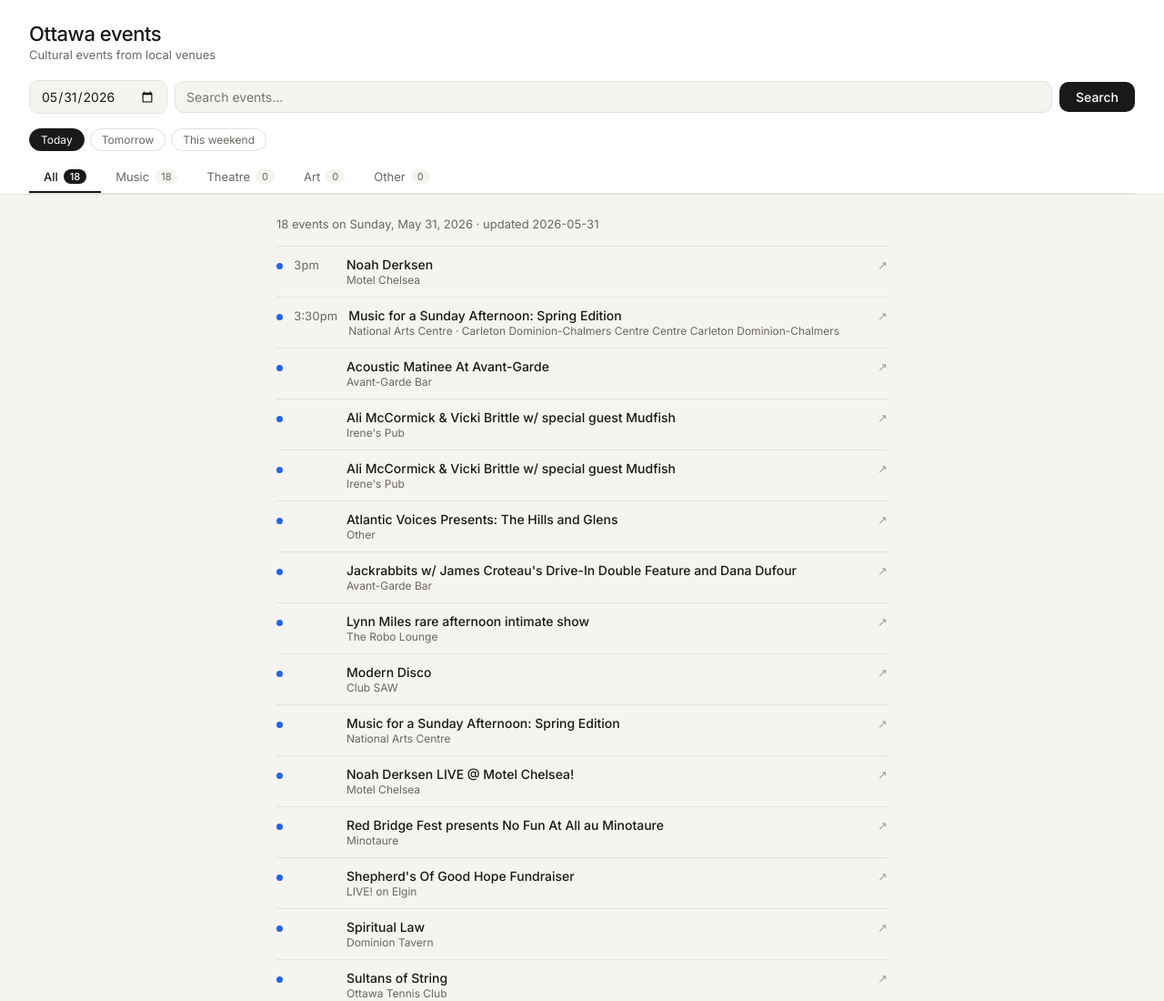
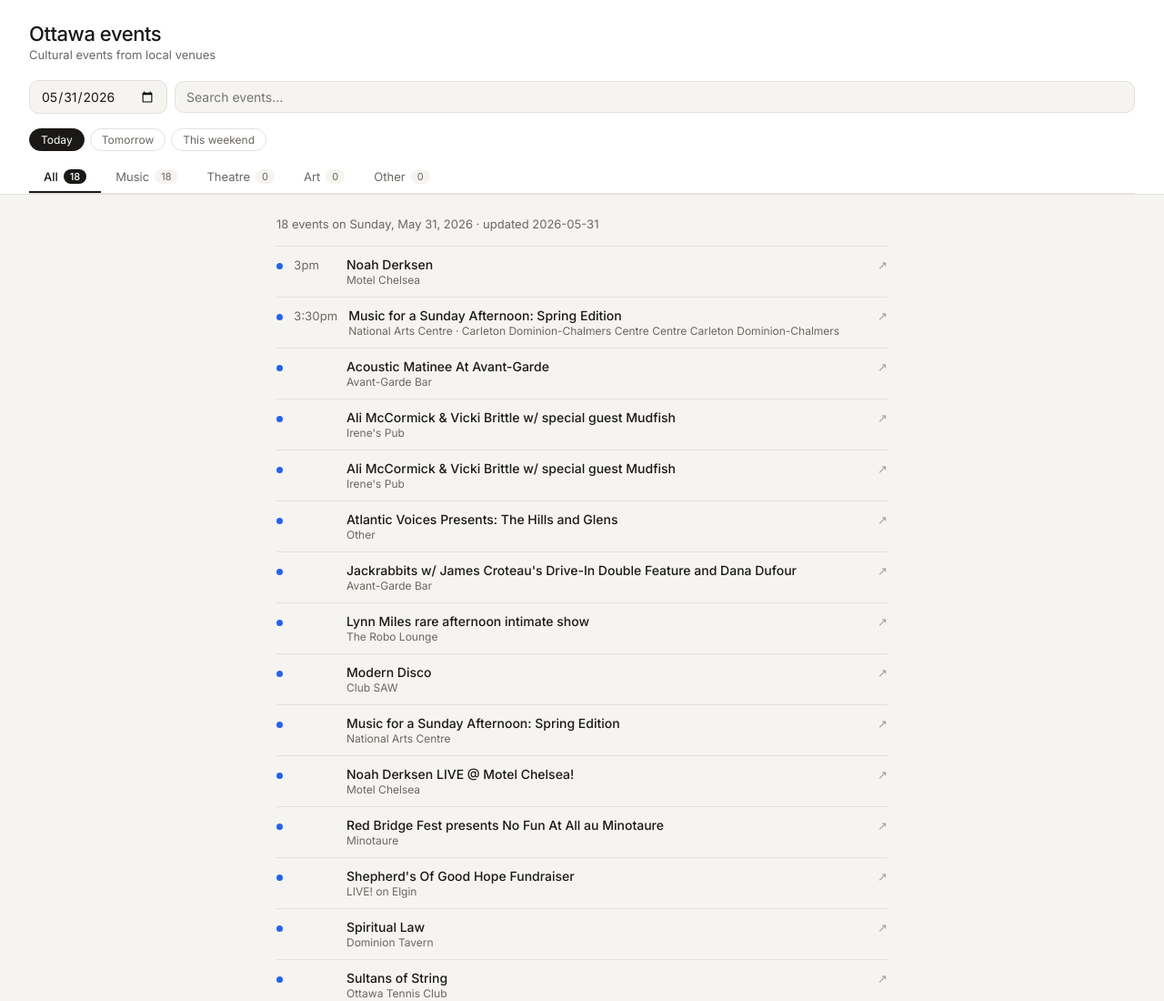
Before and after one commit to bartbols/OttawaEventFinder, a plain HTML site: page docs/index.html in a window 1280 px wide. Shown: the top 1100 px of the page at 91% size. Drawn offline with Linux system fonts and the light colour scheme.

Commit message:
removed search button

```diff
--- a/docs/index.html
+++ b/docs/index.html
@@ -68,6 +68,9 @@
       margin-bottom: 1rem;
     }
 
+    input[type="date"] { flex-shrink: 0; }
+    .search-text-wrap { flex: 1; }
+
     input[type="date"], input[type="text"] {
       border: 0.5px solid var(--border);
       border-radius: var(--radius);
@@ -82,21 +85,6 @@
     input[type="date"]:focus, input[type="text"]:focus { border-color: var(--text); }
     input[type="text"] { flex: 1; min-width: 120px; }
 
-    .search-btn {
-      background: var(--text);
-      color: var(--surface);
-      border: none;
-      border-radius: var(--radius);
-      padding: 8px 18px;
-      font-size: 14px;
-      font-family: inherit;
-      font-weight: 500;
-      cursor: pointer;
-      white-space: nowrap;
-      transition: opacity 0.15s;
-    }
-    .search-btn:hover { opacity: 0.85; }
-    .search-btn:disabled { opacity: 0.4; cursor: default; }
 
     /* ── Category tabs ── */
     .cat-tabs {
@@ -324,7 +312,6 @@
       <input type="text" id="text-input" placeholder="Search events…" />
       <button class="clear-btn" id="clear-btn" onclick="clearSearch()" title="Clear search">×</button>
     </div>
-    <button class="search-btn" id="search-btn" onclick="searchEvents()">Search</button>
   </div>
   <div class="shortcut-row">
     <button class="shortcut-btn" id="btn-today" onclick="setShortcut('today')">Today</button>
@@ -535,9 +522,6 @@
 
     if (!dateVal && !textVal) return;
 
-    const btn = document.getElementById("search-btn");
-    btn.disabled = true;
-    btn.textContent = "…";
 
     try {
       const resp = await fetch(DATA_URL);
@@ -584,8 +568,6 @@
     } catch(err) {
       document.getElementById("status").textContent = "⚠️ " + err.message;
     } finally {
-      btn.disabled = false;
-      btn.textContent = "Search";
     }
   }
 
@@ -635,9 +617,6 @@
   }
 
   async function searchWeekend() {
-    const btn = document.getElementById("search-btn");
-    btn.disabled = true;
-    btn.textContent = "…";
     try {
       const resp = await fetch(DATA_URL);
       if (!resp.ok) throw new Error("Could not load events.json");
@@ -696,8 +675,6 @@
     } catch(err) {
       document.getElementById("status").textContent = "⚠️ " + err.message;
     } finally {
-      btn.disabled = false;
-      btn.textContent = "Search";
     }
   }
 
@@ -714,6 +691,7 @@
     document.querySelectorAll(".shortcut-btn").forEach(b => b.classList.remove("active"));
     weekendDates = [];
     checkPastWarning();
+    searchEvents();
   });
 
   // ── Init: auto-load today ─────────────────────────────────────────────
```
